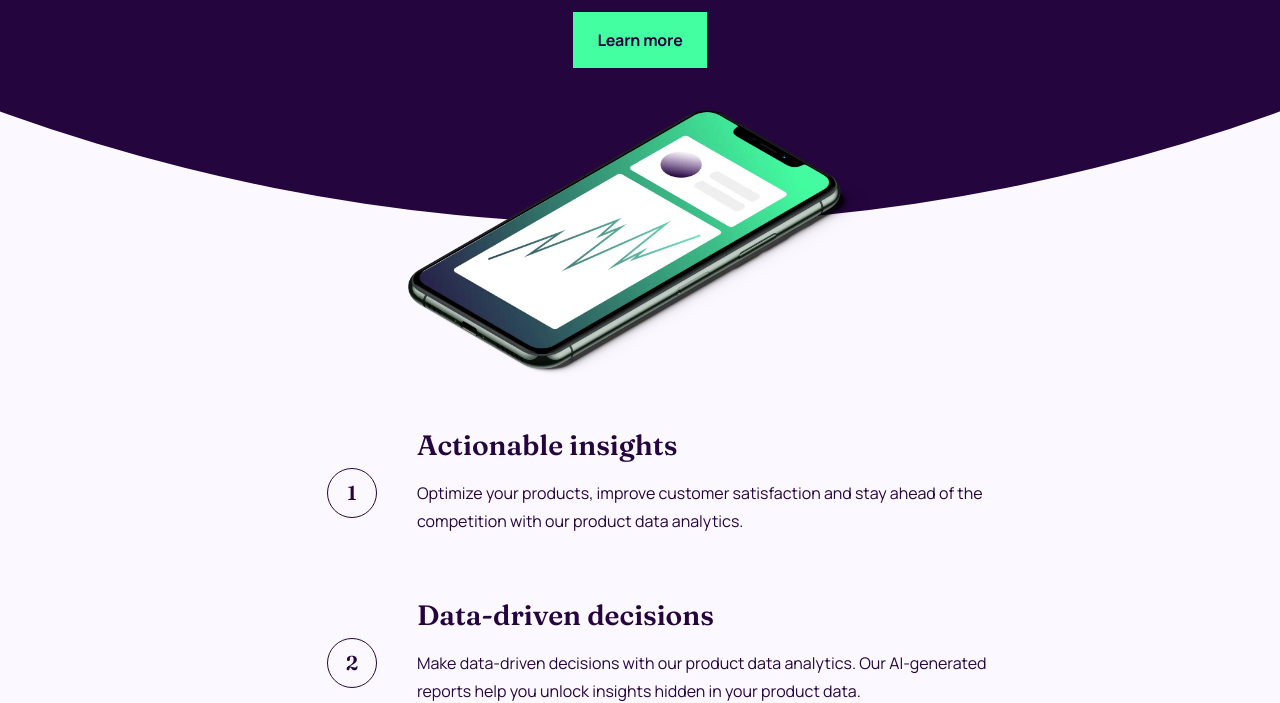
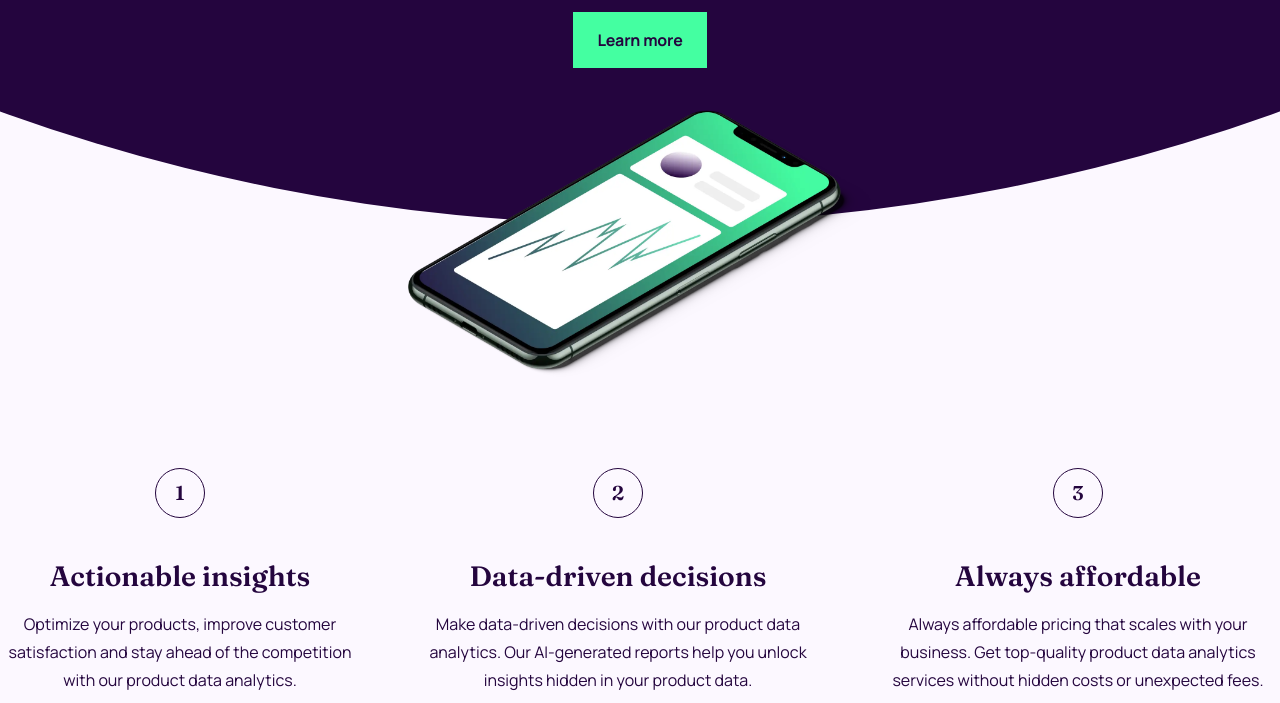
Before and after one commit to Deanogit/workit, a website: page index.html in a window 1280 px wide. Shown: the part 251-954 px from the top of the page. Drawn offline with Linux system fonts and the light colour scheme.

Commit message:
features responsive

```diff
--- a/index.html
+++ b/index.html
@@ -58,22 +58,24 @@
 
       <section id="features">
         <!-- features container -->
-        <div class="flex flex-col items-center mx-1 my-5 space-y-4 mt-48">
+        <div
+          class="flex flex-col lg:flex-row gap-16 items-center mx-1 my-5 mt-48"
+        >
           <!-- feature -->
           <div
-            class="flex flex-col items-center justify-center md:flex-row md:px-16"
+            class="flex flex-col items-center justify-start md:flex-row md:px-16 lg:flex-col lg:px-0"
           >
             <div
-              class="w-[48px] h-[48px] border-1 flex items-center justify-center border-dark-blue rounded-full md:p-6 md:m-10 md:mt-16"
+              class="w-[48px] h-[48px] border-1 flex items-center justify-center border-dark-blue rounded-full md:p-6 md:m-10 md:mt-16 lg:mt-16"
             >
               <p class="font-serif text-lg">1</p>
             </div>
 
-            <div class="text-center md:text-left">
+            <div class="text-center md:text-left lg:text-center">
               <h3 class="font-serif text-xl my-4 md:mt-0">
                 Actionable insights
               </h3>
-              <p class="text-base max-w-xl">
+              <p class="text-base max-w-xl lg:max-w-lg">
                 Optimize your products, improve customer satisfaction and stay
                 ahead of the competition with our product data analytics.
               </p>
@@ -82,14 +84,14 @@
 
           <!-- feature 2 -->
           <div
-            class="flex flex-col items-center justify-center md:flex-row md:px-16"
+            class="flex flex-col items-center justify-center md:flex-row md:px-16 lg:flex-col lg:px-0"
           >
             <div
               class="w-[48px] h-[48px] border-1 flex items-center justify-center border-dark-blue rounded-full md:p-6 md:m-10 md:mt-16"
             >
               <p class="font-serif text-lg">2</p>
             </div>
-            <div class="text-center md:text-left">
+            <div class="text-center md:text-left lg:text-center">
               <h3 class="font-serif text-xl my-4 md:mt-0">
                 Data-driven decisions
               </h3>
@@ -102,14 +104,14 @@
           </div>
           <!-- feature 3 -->
           <div
-            class="flex flex-col items-center justify-center md:flex-row md:px-16"
+            class="flex flex-col items-center justify-center md:flex-row md:px-16 lg:flex-col lg:px-0"
           >
             <div
               class="w-[48px] h-[48px] border-1 flex items-center justify-center border-dark-blue rounded-full md:p-6 md:m-10 md:mt-16"
             >
               <p class="font-serif text-lg">3</p>
             </div>
-            <div class="text-center md:text-left">
+            <div class="text-center md:text-left lg:text-center">
               <h3 class="font-serif text-xl my-4 md:mt-0">Always affordable</h3>
               <p class="text-base max-w-xl">
                 Always affordable pricing that scales with your business. Get
```
Also changed, not shown: css/style.css.
